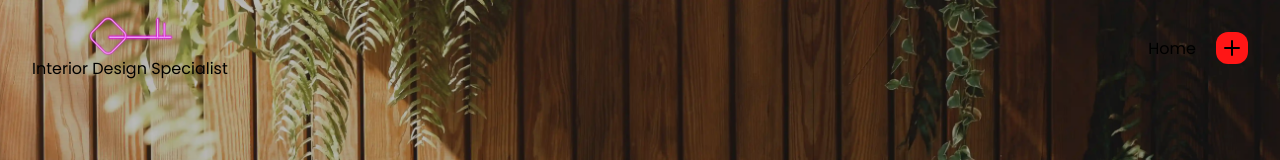
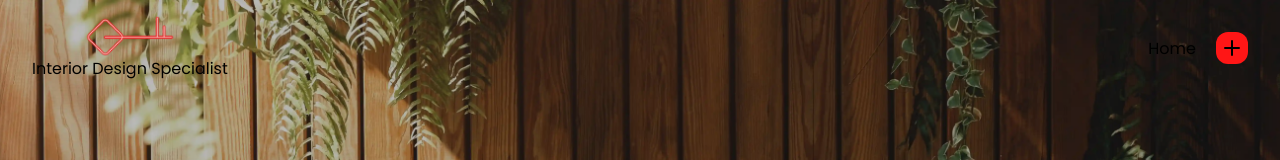
Before and after one commit to carlonoia96/landing-ambra, a React (Create React App) app: page / in a window 1280 px wide. Shown: the top 160 px of the page. Built offline with nearby package versions, Linux system fonts and the light colour scheme.

Commit message:
new logo

```diff
--- a/src/Toolbar/Toolbar.css
+++ b/src/Toolbar/Toolbar.css
@@ -13,7 +13,7 @@
 }
 
 .ambra-logo{
-  background-image: url('../assets/images/logo.webp');
+  background-image: url('../assets/images/new-logo2.webp');
   height: 40px;
   width: 153px;
 }
```
Also changed, not shown: src/assets/images/new-logo.webp (added), src/assets/images/new-logo2.webp (added).
